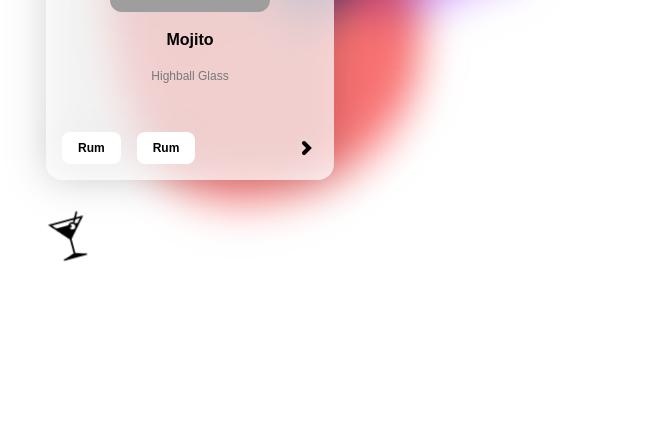
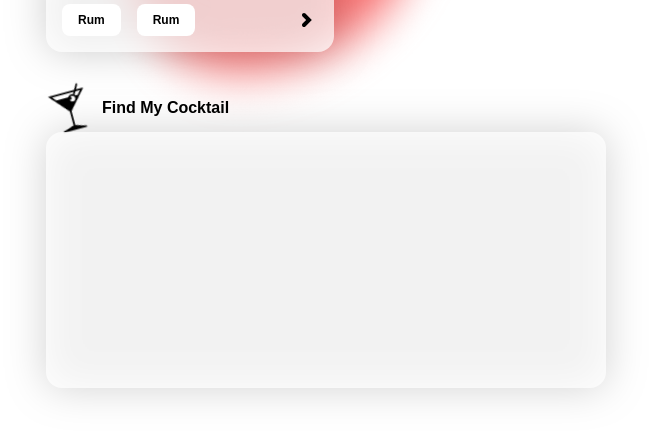
Before and after one commit to Jk4818/find-my-cocktail, a React (Create React App) app: page / in a window 1280 px wide. Shown: the part 434-872 px from the top of the page, without its empty margins (274-923 px from the left). After the commit the page ends 822 px from the top, so only its background shows below. Built offline with nearby package versions, Linux system fonts and the light colour scheme; grey boxes are pictures that could not be loaded.

Commit message:
Feat: Created SearchCard Component

```diff
--- a/src/components/ListCard.tsx
+++ b/src/components/ListCard.tsx
@@ -21,7 +21,7 @@ function ListCard() {
           <li className="w-max h-max text-xs font-extrabold bg-white hover:bg-gray-100 transition-all rounded-lg px-4 p-2">
             Rum
           </li>
-          <li className="w-max h-max text-xs font-extrabold bg-white hover:bg-gray-100 transition-all rounded-lg px-4 p-2">
+          <li className="w-max h-max text-xs font-extrabold bg-white hover:bg-purple-100 transition-all rounded-lg px-4 p-2">
             Rum
           </li>
 
--- /dev/null
+++ b/src/components/SearchCard.tsx
@@ -0,0 +1,11 @@
+import React from 'react';
+
+function SearchCard() {
+  return (
+    <div className='w-full h-64 flex flex-col gap-4 text-center font-raleway bg-white rounded-2xl drop-shadow-main bg-opacity-70 group hover:-translate-y-2 transition-all cursor-pointer'>
+
+    </div>
+  );
+}
+
+export default SearchCard;
--- a/src/components/Title.tsx
+++ b/src/components/Title.tsx
@@ -17,7 +17,7 @@ function Title() {
         viewBox="0 0 91 21"
         fill="none"
         xmlns="http://www.w3.org/2000/svg"
-        className="absolute top-24 right-16"
+        className="absolute top-20 right-16"
 
       >
         <motion.path
--- a/src/pages/Hero.tsx
+++ b/src/pages/Hero.tsx
@@ -6,6 +6,8 @@ import SearchBar from "../components/SearchBar";
 import Title from "../components/Title";
 import Logo from "../assets/images/logo.png";
 
+import SearchCard from "../components/SearchCard";
+
 function Hero() {
   return (
     <div className="relative">
@@ -13,12 +15,17 @@ function Hero() {
       <Title />
       <SearchBar />
       <ListCard />
-      <div className="w-12 aspect-square">
+      <div className="w-60 h-12 flex items-center gap-2">
         <img
           src={Logo}
           alt="new"
-          className="w-full h-full mix-blend-multiply rounded-xl object-cover animate-ring"
+          className="h-full aspect-square mix-blend-multiply rounded-xl object-cover animate-ring"
         />
+        <h1 className="font-raleway font-black">Find My Cocktail</h1>
+      </div>
+
+      <div className="w-[35rem]">
+        <SearchCard />
       </div>
     </div>
   );
```
